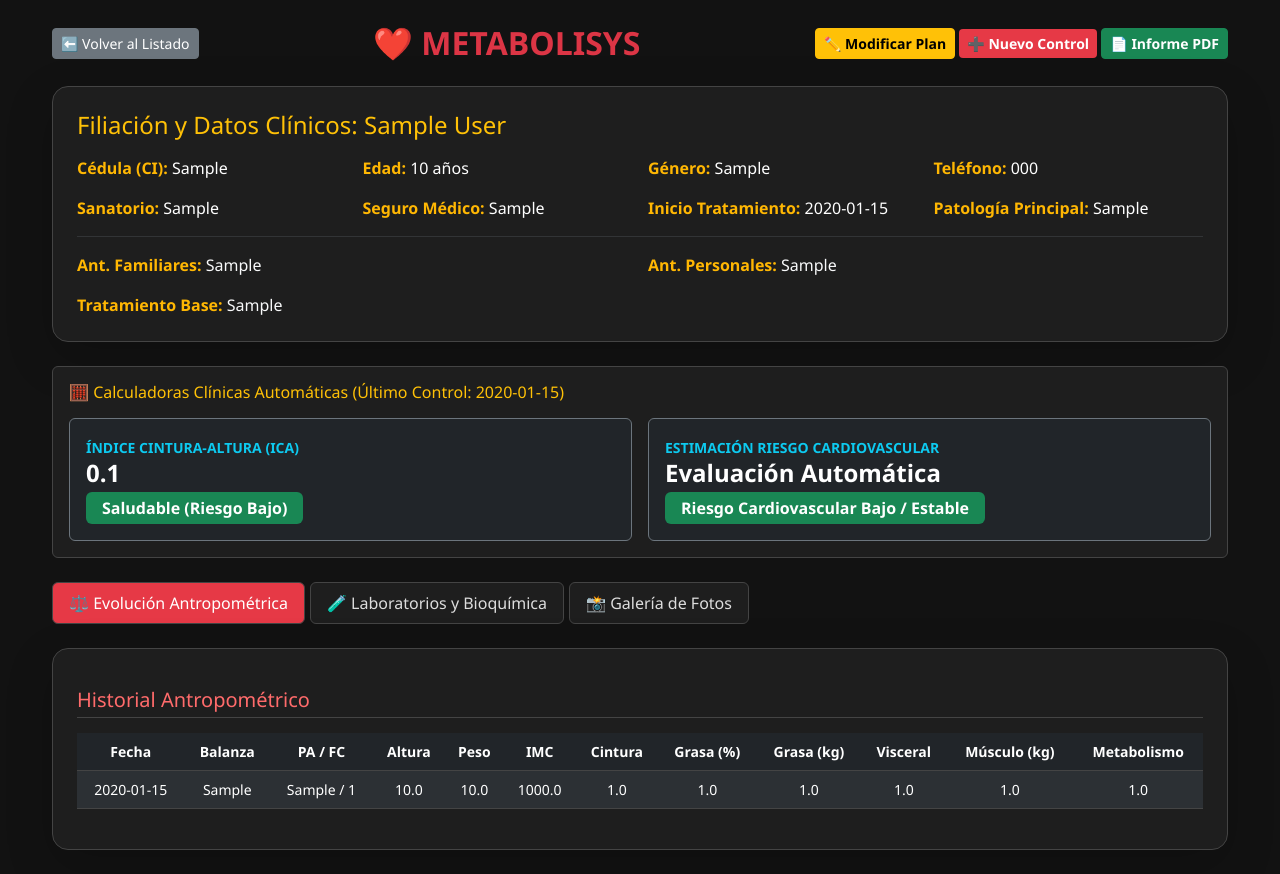
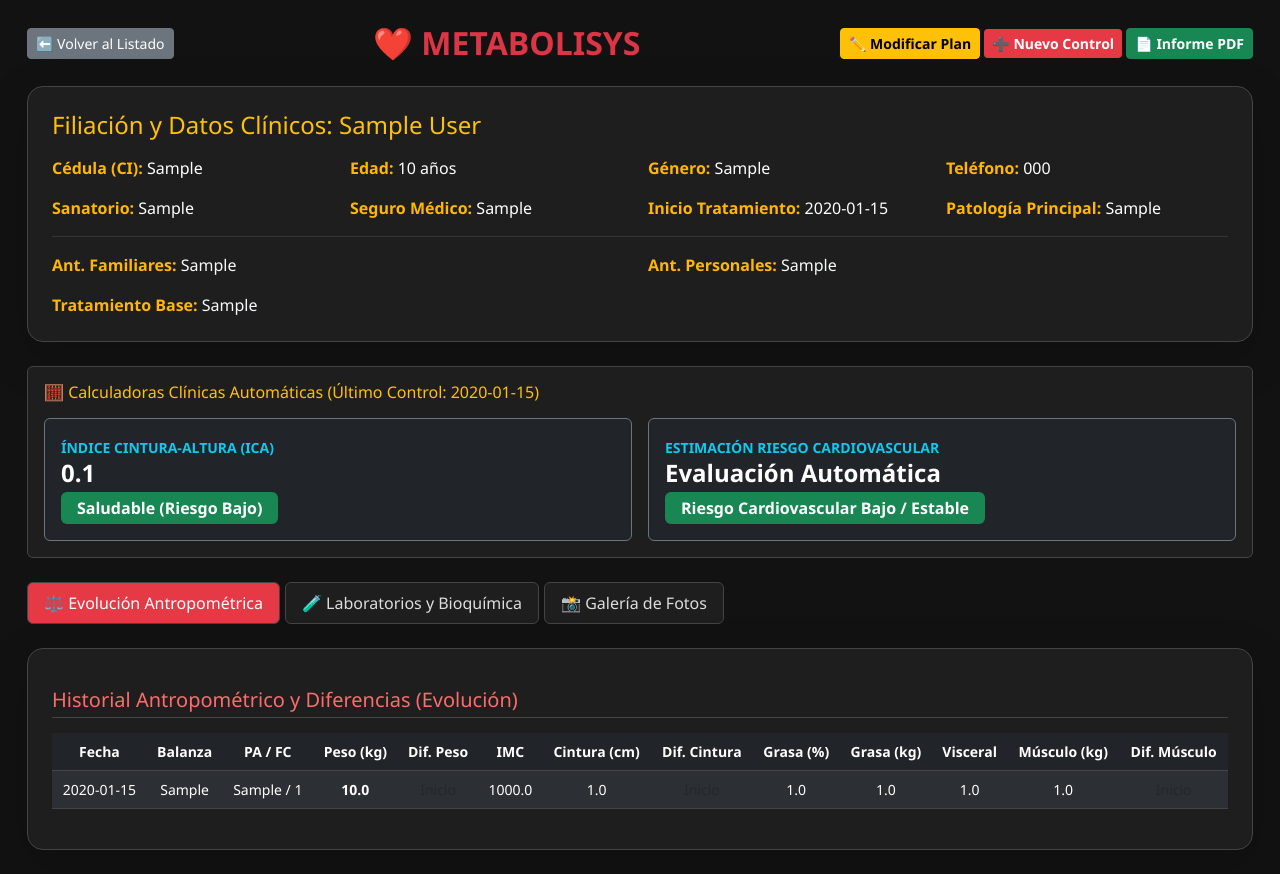
Before and after one commit to patriciafranco-web/Metabolysis1.0-Prueba, a Flask app: page /patient/1 in a window 1280 px wide. Run offline with Flask 3, Linux system fonts and the light colour scheme; the visitor is signed in with stand-in values (Sample User, id 1); tables that the repository leaves empty hold one stand-in row (values such as "Sample post"); grey boxes marked "Sample" are stand-in pictures.

Commit message:
Update patient_detail.html

```diff
--- a/templates/patient_detail.html
+++ b/templates/patient_detail.html
@@ -20,7 +20,7 @@
     </style>
 </head>
 <body class="py-4">
-<div class="container" style="max-width: 1200px;">
+<div class="container" style="max-width: 1250px;">
     <!-- CABECERA Y BOTONES -->
     <div class="d-flex justify-content-between align-items-center mb-4">
         <a href="{{ url_for('index') }}" class="btn btn-secondary btn-sm">⬅️ Volver al Listado</a>
@@ -98,10 +98,10 @@
 
     <!-- CONTENIDO DE LAS PESTAÑAS -->
     <div class="tab-content" id="patientTabContent">
-        <!-- Pestaña 1: Antropometría -->
+        <!-- Pestaña 1: Antropometría con Diferencias y Colores -->
         <div class="tab-pane fade show active" id="antropometria" role="tabpanel">
             <div class="card p-4 shadow-lg rounded-4">
-                <h5 class="section-title">Historial Antropométrico</h5>
+                <h5 class="section-title">Historial Antropométrico y Diferencias (Evolución)</h5>
                 {% if valid_records %}
                 <div class="table-responsive">
                     <table class="table table-dark table-striped table-hover align-middle text-center small">
@@ -110,32 +110,74 @@
                                 <th>Fecha</th>
                                 <th>Balanza</th>
                                 <th>PA / FC</th>
-                                <th>Altura</th>
-                                <th>Peso</th>
+                                <th>Peso (kg)</th>
+                                <th>Dif. Peso</th>
                                 <th>IMC</th>
-                                <th>Cintura</th>
+                                <th>Cintura (cm)</th>
+                                <th>Dif. Cintura</th>
                                 <th>Grasa (%)</th>
                                 <th>Grasa (kg)</th>
                                 <th>Visceral</th>
                                 <th>Músculo (kg)</th>
-                                <th>Metabolismo</th>
+                                <th>Dif. Músculo</th>
                             </tr>
                         </thead>
                         <tbody>
+                            {% set first_r = valid_records[0] %}
                             {% for r in valid_records %}
+                                {% set w_diff = (r.weight - first_r.weight) | round(2) if r.weight and first_r.weight else 0 %}
+                                {% set wst_diff = (r.waist - first_r.waist) | round(1) if r.waist and first_r.waist else 0 %}
+                                {% set m_diff = (r.muscle_mass_kg - first_r.muscle_mass_kg) | round(2) if r.muscle_mass_kg and first_r.muscle_mass_kg else 0 %}
                             <tr>
                                 <td>{{ r.date }}</td>
                                 <td>{{ r.marca_balanza or '-' }}</td>
                                 <td>{{ r.pa or '-' }} / {{ r.fc or '-' }}</td>
-                                <td>{{ r.height or '-' }}</td>
-                                <td>{{ r.weight or '-' }}</td>
+                                <td class="fw-bold">{{ r.weight or '-' }}</td>
+                                <td>
+                                    {% if loop.index > 1 %}
+                                        {% if w_diff < 0 %}
+                                            <span class="badge bg-success">{{ w_diff }} kg</span>
+                                        {% elif w_diff > 0 %}
+                                            <span class="badge bg-danger">+{{ w_diff }} kg</span>
+                                        {% else %}
+                                            <span class="badge bg-secondary">0 kg</span>
+                                        {% endif %}
+                                    {% else %}
+                                        <span class="text-muted">Inicio</span>
+                                    {% endif %}
+                                </td>
                                 <td>{{ r.bmi }}</td>
                                 <td>{{ r.waist or '-' }}</td>
+                                <td>
+                                    {% if loop.index > 1 %}
+                                        {% if wst_diff < 0 %}
+                                            <span class="badge bg-success">{{ wst_diff }} cm</span>
+                                        {% elif wst_diff > 0 %}
+                                            <span class="badge bg-danger">+{{ wst_diff }} cm</span>
+                                        {% else %}
+                                            <span class="badge bg-secondary">0 cm</span>
+                                        {% endif %}
+                                    {% else %}
+                                        <span class="text-muted">Inicio</span>
+                                    {% endif %}
+                                </td>
                                 <td>{{ r.body_fat_pct or '-' }}</td>
                                 <td>{{ r.body_fat_kg or '-' }}</td>
                                 <td>{{ r.visceral_fat or '-' }}</td>
                                 <td>{{ r.muscle_mass_kg or '-' }}</td>
-                                <td>{{ r.basal_metabolism or '-' }}</td>
+                                <td>
+                                    {% if loop.index > 1 %}
+                                        {% if m_diff > 0 %}
+                                            <span class="badge bg-success">+{{ m_diff }} kg</span>
+                                        {% elif m_diff < 0 %}
+                                            <span class="badge bg-danger">{{ m_diff }} kg</span>
+                                        {% else %}
+                                            <span class="badge bg-secondary">0 kg</span>
+                                        {% endif %}
+                                    {% else %}
+                                        <span class="text-muted">Inicio</span>
+                                    {% endif %}
+                                </td>
                             </tr>
                             {% endfor %}
                         </tbody>
```
